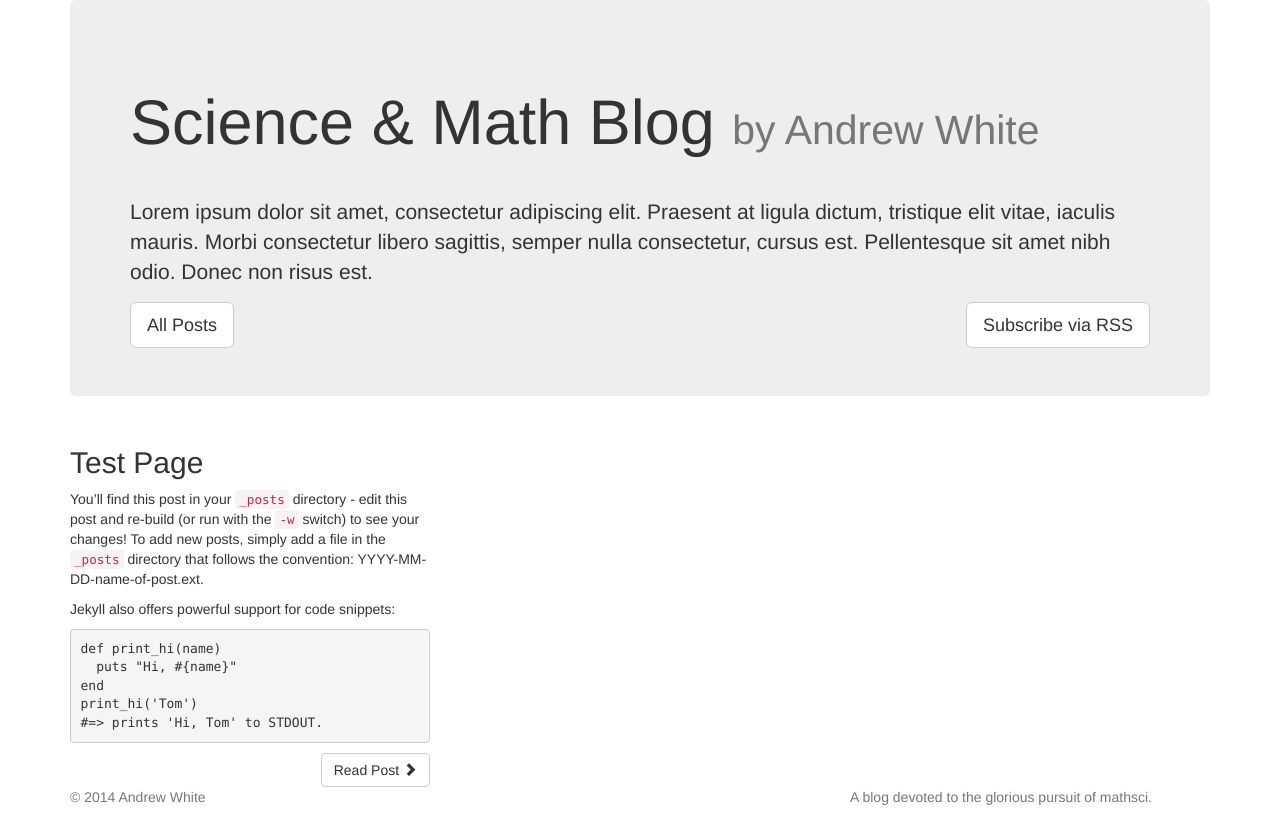
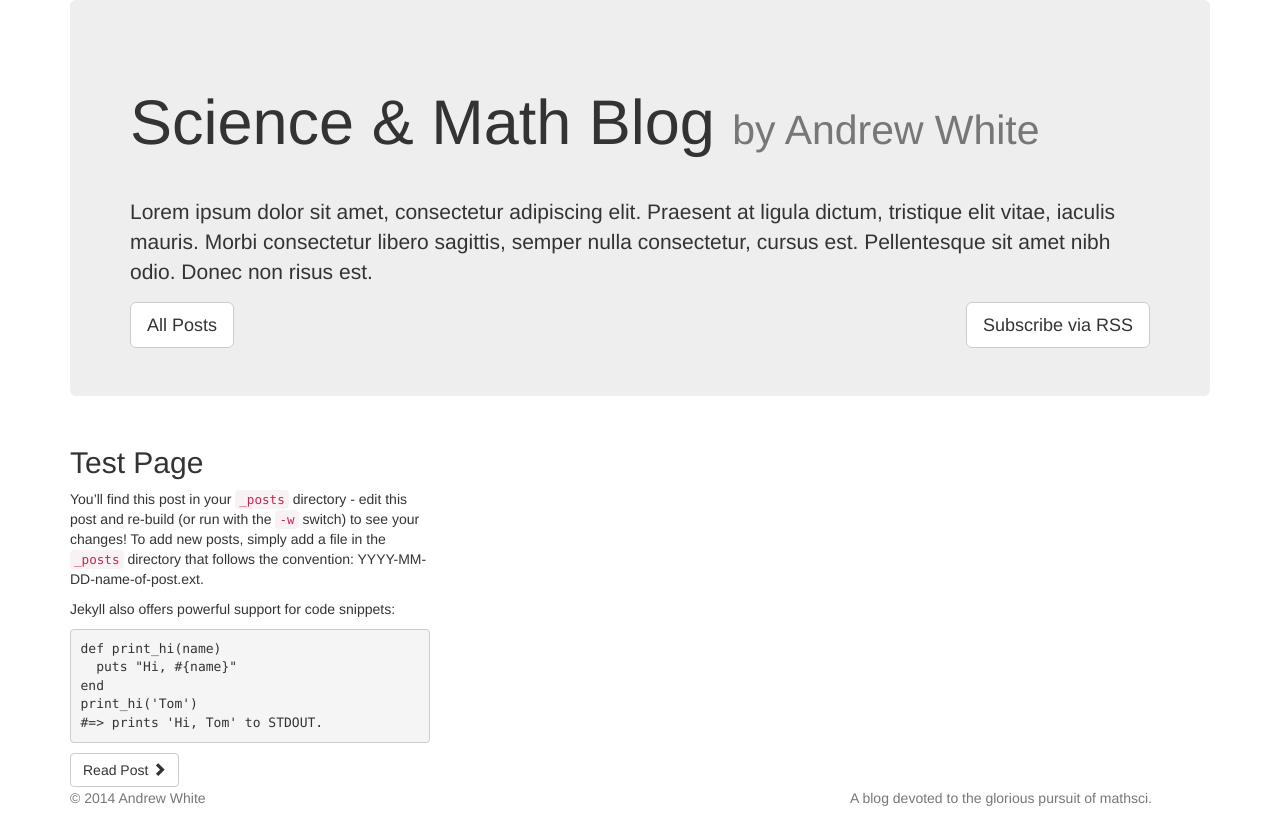
Before and after one commit to whitead/SM-Blog, a Jekyll site: the page built from index.html, in a window 1280 px wide. Shown: the part 100-918 px from the top of the page. Built offline with Jekyll 4.4.1, drawn with Linux system fonts in a browser that asks for light colours; nearby versions of some CDN libraries; library files that are not in the unit come from our copies.

Commit message:
Fixed mobile screen issues

```diff
--- a/index.html
+++ b/index.html
@@ -12,10 +12,10 @@
     </div>
     <p> Lorem ipsum dolor sit amet, consectetur adipiscing elit. Praesent at ligula dictum, tristique elit vitae, iaculis mauris. Morbi consectetur libero sagittis, semper nulla consectetur, cursus est. Pellentesque sit amet nibh odio. Donec non risus est.</p>
     <div class="row">
-      <div class="col-md-6">
+      <div class="col-xs-6">
 	<a class="btn btn-default btn-lg" href="{{ "/post_list" | prepend: site.baseurl }}"> All Posts </a>
       </div>
-      <div class="col-md-6">
+      <div class="col-xs-6">
 	<a class="btn btn-default btn-lg pull-right" href="{{ "/feed.xml" | prepend: site.baseurl }}"> Subscribe via RSS </a>
       </div>
     </div>
@@ -34,6 +34,11 @@
             {% else %}
                 {{ post.content | strip_html | truncatewords: 100 }}
 	    {% endif %}
+	    <div class="read-more-btn">
+	      <a href="{{ post.url | prepend: site.baseurl }}" class="btn btn-default">
+		Read Post <span class="glyphicon glyphicon-chevron-right"></span>
+	      </a>
+	    </div>
           </div>
        {% endfor %}
   </div>
@@ -41,11 +46,6 @@
   <div class="row">
       {% for post in site.posts limit:3 %}
           <div class="post-content-truncate col-md-4">
-	    <div class="pull-right">
-	      <a href="{{ post.url | prepend: site.baseurl }}" class="btn btn-default">
-		Read Post <span class="glyphicon glyphicon-chevron-right"></span>
-	      </a>
-	    </div>
           </div>
 
        {% endfor %}
```
Also changed, not shown: bootstrap/less/custom.less (+9 -0 lines).
